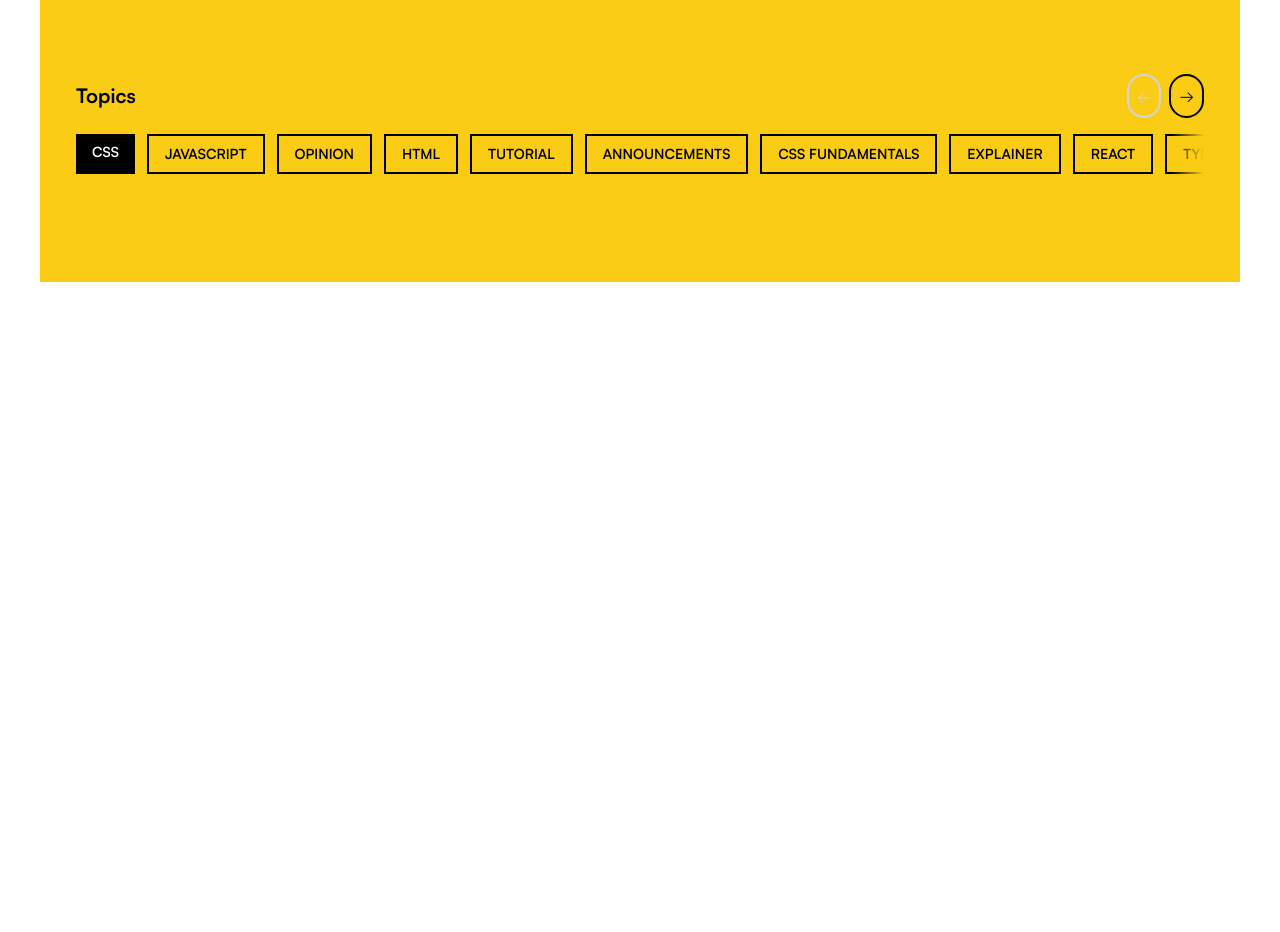
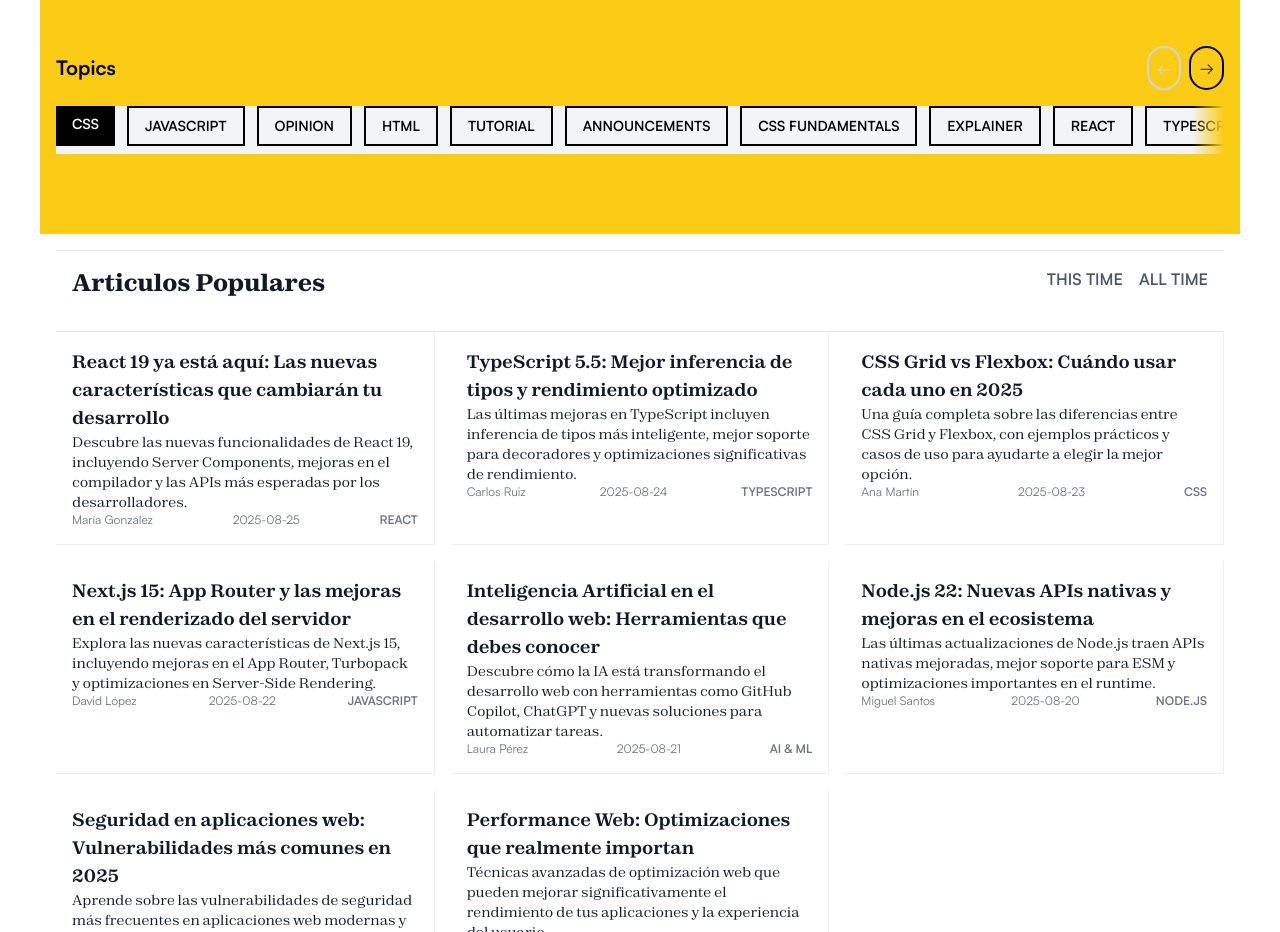
Before and after one commit to SanchezMarioo/the-byte-newspaper, a Next.js app: page / in a window 1280 px wide. Shown: the part 900-1832 px from the top of the page. Before the commit the page ends 1182 px from the top, so only its background shows below. Built offline with nearby package versions, Linux system fonts and the light colour scheme.

Commit message:
feat: agregar componente de artículos populares y actualizar la sección de héroe

```diff
--- a/src/app/components/hero-section.tsx
+++ b/src/app/components/hero-section.tsx
@@ -90,6 +90,7 @@
                 </div>
 
                 {/* Sección de Topics - Carrusel interactivo */}
+                </div>
                 <div className="col-span-3 mt-16 lg:mt-20">
                     <div className="flex flex-col gap-4">
                         <div className="flex items-center justify-between">
@@ -125,7 +126,7 @@
                         </div>
 
                         {/* Carrusel de tags */}
-                        <div className="relative">
+                        <div className="relative bg-gray-100">
                             <div
                                 ref={scrollRef}
                                 onScroll={checkScrollButtons}
@@ -152,7 +153,6 @@
                         </div>
                     </div>
                 </div>
-            </div>
         </section>
     )
 }
--- /dev/null
+++ b/src/app/components/popular-articles.tsx
@@ -0,0 +1,100 @@
+const POPULAR_ARTICLES = [
+    {
+        id: 1,
+        title: "React 19 ya está aquí: Las nuevas características que cambiarán tu desarrollo",
+        description: "Descubre las nuevas funcionalidades de React 19, incluyendo Server Components, mejoras en el compilador y las APIs más esperadas por los desarrolladores.",
+        author: "María González",
+        date: "2025-08-25",
+        tag: "REACT"
+    },
+    {
+        id: 2,
+        title: "TypeScript 5.5: Mejor inferencia de tipos y rendimiento optimizado",
+        description: "Las últimas mejoras en TypeScript incluyen inferencia de tipos más inteligente, mejor soporte para decoradores y optimizaciones significativas de rendimiento.",
+        author: "Carlos Ruiz",
+        date: "2025-08-24",
+        tag: "TYPESCRIPT"
+    },
+    {
+        id: 3,
+        title: "CSS Grid vs Flexbox: Cuándo usar cada uno en 2025",
+        description: "Una guía completa sobre las diferencias entre CSS Grid y Flexbox, con ejemplos prácticos y casos de uso para ayudarte a elegir la mejor opción.",
+        author: "Ana Martín",
+        date: "2025-08-23",
+        tag: "CSS"
+    },
+    {
+        id: 4,
+        title: "Next.js 15: App Router y las mejoras en el renderizado del servidor",
+        description: "Explora las nuevas características de Next.js 15, incluyendo mejoras en el App Router, Turbopack y optimizaciones en Server-Side Rendering.",
+        author: "David López",
+        date: "2025-08-22",
+        tag: "JAVASCRIPT"
+    },
+    {
+        id: 5,
+        title: "Inteligencia Artificial en el desarrollo web: Herramientas que debes conocer",
+        description: "Descubre cómo la IA está transformando el desarrollo web con herramientas como GitHub Copilot, ChatGPT y nuevas soluciones para automatizar tareas.",
+        author: "Laura Pérez",
+        date: "2025-08-21",
+        tag: "AI & ML"
+    },
+    {
+        id: 6,
+        title: "Node.js 22: Nuevas APIs nativas y mejoras en el ecosistema",
+        description: "Las últimas actualizaciones de Node.js traen APIs nativas mejoradas, mejor soporte para ESM y optimizaciones importantes en el runtime.",
+        author: "Miguel Santos",
+        date: "2025-08-20",
+        tag: "NODE.JS"
+    },
+    {
+        id: 7,
+        title: "Seguridad en aplicaciones web: Vulnerabilidades más comunes en 2025",
+        description: "Aprende sobre las vulnerabilidades de seguridad más frecuentes en aplicaciones web modernas y cómo proteger tus proyectos efectivamente.",
+        author: "Elena Vega",
+        date: "2025-08-19",
+        tag: "SECURITY"
+    },
+    {
+        id: 8,
+        title: "Performance Web: Optimizaciones que realmente importan",
+        description: "Técnicas avanzadas de optimización web que pueden mejorar significativamente el rendimiento de tus aplicaciones y la experiencia del usuario.",
+        author: "Roberto Díaz",
+        date: "2025-08-18",
+        tag: "PERFORMANCE"
+    }
+];
+
+export function PopularArticles () {
+    return (
+        <div className="max-w-screen p-4 max-h-screen mx-10">
+            <div className="border-y p-4 flex justify-between">
+                <div>
+                    <h2 className="text-2xl font-bold mb-4 font-display">Articulos Populares</h2>
+                </div>
+                <div className="space-x-4">
+                    <button className="text-md font-semibold text-gray-600 hover:text-gray-800">
+                        THIS TIME
+                    </button>
+                    <button className="text-md font-semibold text-gray-600 hover:text-gray-800">
+                        ALL TIME
+                    </button>
+                </div>
+            </div>
+            <div className="max-h-96 grid grid-cols-3 gap-4">
+                {POPULAR_ARTICLES.map((article) => (
+                    <div key={article.id} className="border-b border-r border-gray-200/60  p-4">
+                        <h3 className="text-lg font-semibold font-display">{article.title}</h3>
+                        <p className="text-sm font-display">{article.description}</p>
+                        <div className="flex justify-between text-xs text-gray-500">
+                                <span>{article.author}</span>
+                                <span>{article.date}</span>
+                                <span className="font-semibold">{article.tag}</span>
+                            </div>
+                        </div>
+                    ))}
+                </div>
+
+        </div>
+    )
+}
--- a/src/app/page.tsx
+++ b/src/app/page.tsx
@@ -1,11 +1,13 @@
 import Header from "./components/header";
 import HeroSection from "./components/hero-section";
+import { PopularArticles } from "./components/popular-articles";
 
 export default function Home() {
   return (
     <>
       <Header />
       <HeroSection />
+      <PopularArticles />
     </>
   );
 }
```
Also changed, not shown: 1 other file (tests, documents, lock files or other folders).
